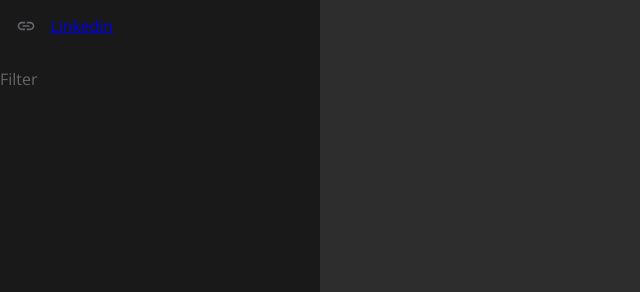
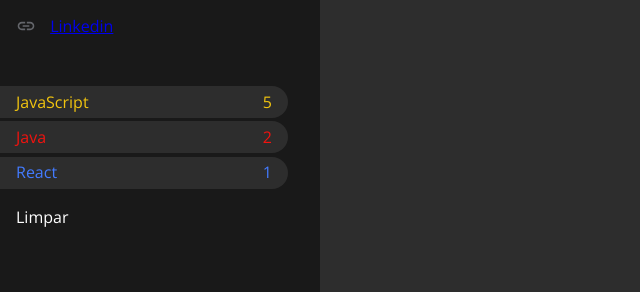
Before and after one commit to EduFleury/Api-GitHub, a React (Create React App) app: page /repositories in a window 1280 px wide. Shown: the part 445-737 px from the top of the page, without its empty margins (0-640 px from the left). Built offline with nearby package versions, Linux system fonts and the light colour scheme.

Commit message:
Filtro parte 2

```diff
--- a/src/pages/RepositoriesPages/Filter/index.jsx
+++ b/src/pages/RepositoriesPages/Filter/index.jsx
@@ -1,4 +1,6 @@
 import React from 'react'
+
+import { Container, Selector, Cleaner} from './styles';
 
 function Filter() {
 
@@ -7,10 +9,21 @@ function Filter() {
     {name: "Java", count: 2, color: '#f1130f'},
     {name: "React", count: 1, color: '#437bff'}
   ]
+
+  const selectors = langs.map((lang) => (
+    <Selector key={lang.name.toLowerCase} color={lang.color}>
+      <span>{lang.name}</span>
+      <span>{lang.count}</span>
+    </Selector>
+  ));
+
   return (
-    <div>
-      Filter
-    </div>
+    <Container>
+      {selectors}
+      <Cleaner>
+       Limpar
+      </Cleaner>
+    </Container>
   )
 }
 
--- a/src/pages/RepositoriesPages/Filter/styles.js
+++ b/src/pages/RepositoriesPages/Filter/styles.js
@@ -19,7 +19,7 @@ export const Selector = styled.button`
   align-items: center;
   justify-content: space-between;
   background: ${(props) => props.theme.colors.container};
-  color:  ${(props) => props.theme.colors.text};
+  color:  ${(props) => props.color};
   width: 100%;
   min-height: 2rem;
   border: none;
@@ -30,7 +30,7 @@ export const Selector = styled.button`
 
   &:hover,
   &.selector{
-    background: ${(props) => props.theme.color || props.theme.colors.light};
+    background: ${(props) => props.color || props.theme.colors.light};
     color: ${(props) => props.color? props.theme.colors.white : props.theme.colors.black};
     transform: translateX(5px) scale(1.02);
   }
@@ -48,9 +48,14 @@ export const Cleaner = styled.button`
   background: transparent;
   color:  ${(props) => props.theme.colors.text};
   border: none;
-  text-align: center;
-  padding: 1rem;
+  text-align: left;
+  padding:1rem;
   &:hover{
     color: rgba(255, 255, 255, 0.5);
   }
+
+  @media screen and (max-width: ${(props) => props.theme.breakpoints.md}){
+    text-align: center;
+    padding:0 1rem;
+  }
 `;
```
